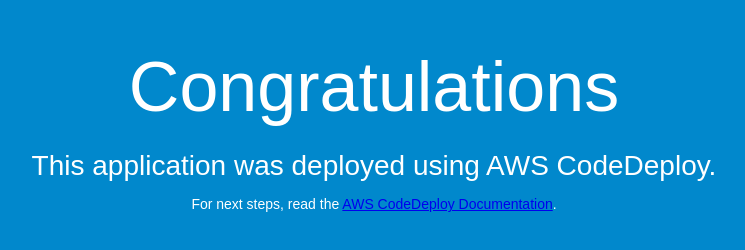
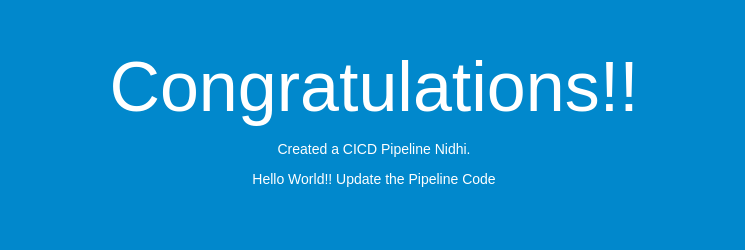
Before and after one commit to YeKoHein/AWSCodeDeploy, a plain HTML site: page index.html in a window 1280 px wide. Shown: the whole page, without its empty margins (266-1011 px from the left). Drawn offline with Linux system fonts and the light colour scheme.

Commit message:
Update index.html

```diff
--- a/index.html
+++ b/index.html
@@ -26,9 +26,9 @@
 </head>
 <body>
   <div align="center">
-    <h1>Congratulations</h1>
-    <h2>This application was deployed using AWS CodeDeploy.</h2>
-    <p>For next steps, read the <a href="http://aws.amazon.com/documentation/codedeploy">AWS CodeDeploy Documentation</a>.</p>
+<h1>Congratulations!!</h1>
+<p>Created a CICD Pipeline Nidhi.</p>
+    <p>Hello World!! Update the Pipeline Code</p>
   </div>
 </body>
 </html>
```
